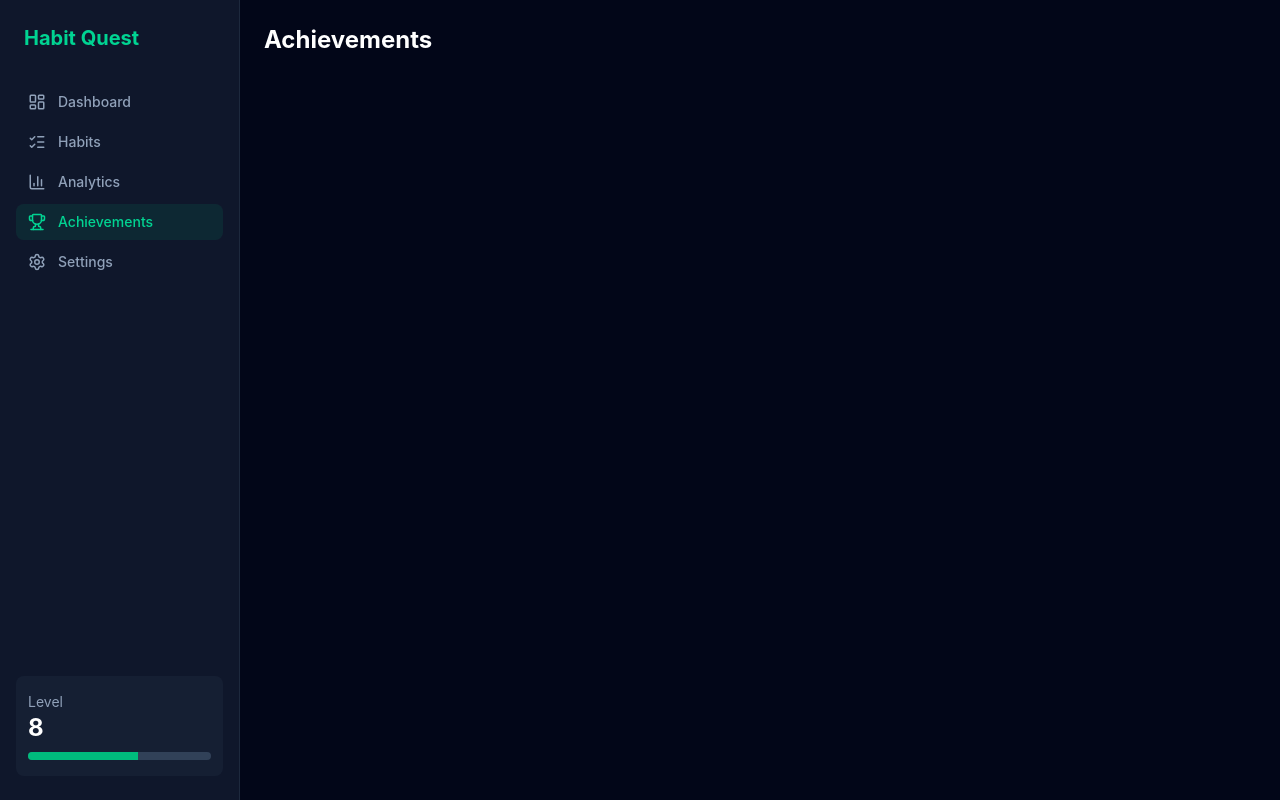
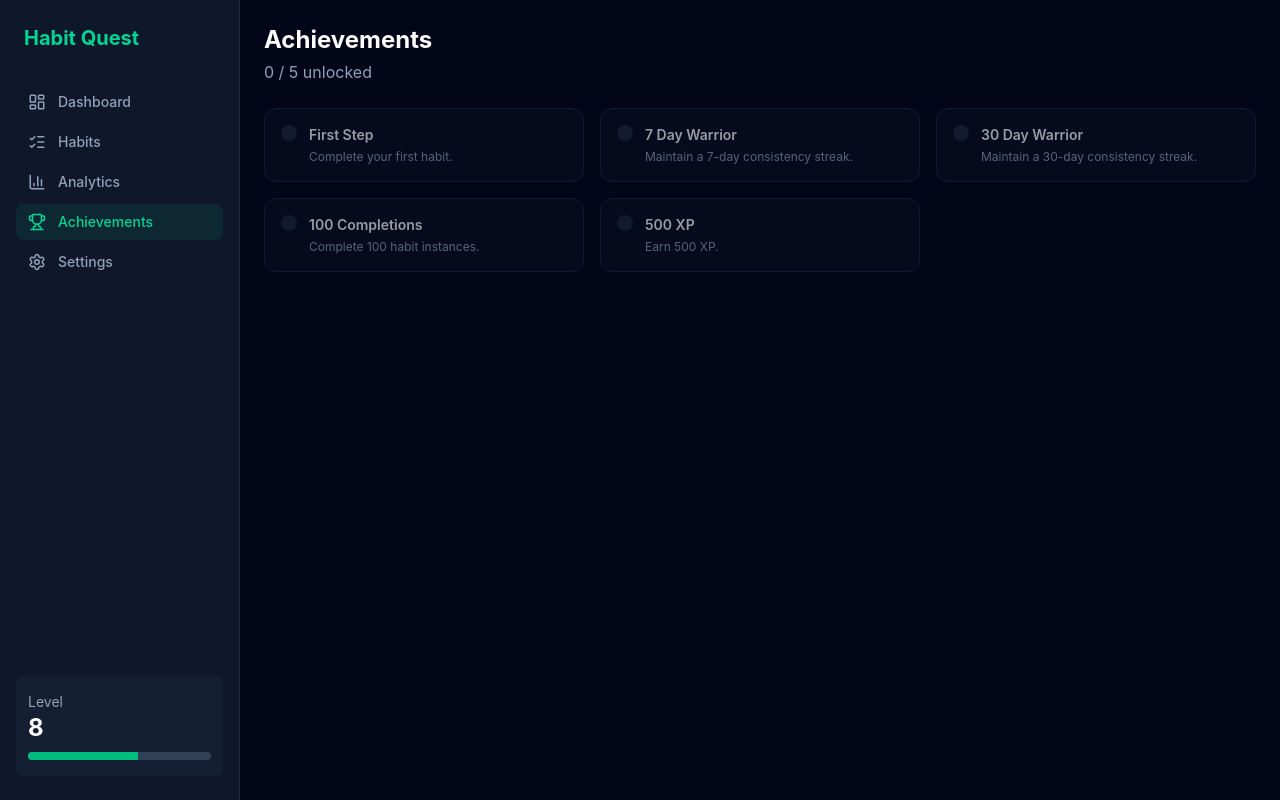
Before and after one commit to Dewesh10/habit-quest, a React (Vite) app: page /achievements in a window 1280 px wide. Built offline with nearby package versions, Linux system fonts and the light colour scheme.

Commit message:
Add Phase 10 achievements engine and page with unlock tracking

```diff
--- /dev/null
+++ b/src/data/achievementDefs.ts
@@ -0,0 +1,41 @@
+import type { Achievement } from "../types"
+
+// The master list of achievements. unlockedAt starts as null for everyone;
+// useAchievements checks criteria and fills this in as they're earned.
+export const achievementDefs: Omit<Achievement, "unlockedAt">[] = [
+  {
+    id: "first-step",
+    name: "First Step",
+    description: "Complete your first habit.",
+    icon: "footprints",
+    criteria: { type: "firstCompletion", target: 1 },
+  },
+  {
+    id: "seven-day-warrior",
+    name: "7 Day Warrior",
+    description: "Maintain a 7-day consistency streak.",
+    icon: "flame",
+    criteria: { type: "streak", target: 7 },
+  },
+  {
+    id: "thirty-day-warrior",
+    name: "30 Day Warrior",
+    description: "Maintain a 30-day consistency streak.",
+    icon: "flame",
+    criteria: { type: "streak", target: 30 },
+  },
+  {
+    id: "hundred-completions",
+    name: "100 Completions",
+    description: "Complete 100 habit instances.",
+    icon: "check-check",
+    criteria: { type: "totalCompletions", target: 100 },
+  },
+  {
+    id: "five-hundred-xp",
+    name: "500 XP",
+    description: "Earn 500 XP.",
+    icon: "star",
+    criteria: { type: "totalXP", target: 500 },
+  },
+]
--- /dev/null
+++ b/src/hooks/useAchievements.ts
@@ -0,0 +1,74 @@
+import { useEffect, useState, useCallback } from "react"
+import type { Habit, Completion, Achievement } from "../types"
+import { storageService } from "../services/storageService"
+import { achievementDefs } from "../data/achievementDefs"
+import {
+  calculateCurrentStreak,
+  calculateTotalCompleted,
+  calculateXP,
+} from "../utils/stats"
+
+function checkCriteria(
+  def: (typeof achievementDefs)[number],
+  habits: Habit[],
+  completions: Completion[]
+): boolean {
+  switch (def.criteria.type) {
+    case "firstCompletion":
+      return calculateTotalCompleted(completions) >= def.criteria.target
+    case "streak":
+      return calculateCurrentStreak(habits, completions) >= def.criteria.target
+    case "totalCompletions":
+      return calculateTotalCompleted(completions) >= def.criteria.target
+    case "totalXP":
+      return calculateXP(habits, completions) >= def.criteria.target
+    default:
+      // perfectWeek, perfectMonth, habitCompletions: not wired up yet
+      return false
+  }
+}
+
+export function useAchievements(habits: Habit[], completions: Completion[]) {
+  const [achievements, setAchievements] = useState<Achievement[]>([])
+  const [loaded, setLoaded] = useState(false)
+  const [newlyUnlocked, setNewlyUnlocked] = useState<Achievement | null>(null)
+
+  useEffect(() => {
+    const stored = storageService.getAchievements()
+    // Seed any achievement defs that don't exist in storage yet.
+    const seeded: Achievement[] = achievementDefs.map((def) => {
+      const existing = stored.find((a) => a.id === def.id)
+      return existing ?? { ...def, unlockedAt: null }
+    })
+    setAchievements(seeded)
+    setLoaded(true)
+  }, [])
+
+  useEffect(() => {
+    if (!loaded || habits.length === 0) return
+
+    let changed = false
+    const next = achievements.map((a) => {
+      if (a.unlockedAt) return a
+      const def = achievementDefs.find((d) => d.id === a.id)
+      if (!def) return a
+      if (checkCriteria(def, habits, completions)) {
+        changed = true
+        const unlocked = { ...a, unlockedAt: new Date().toISOString() }
+        setNewlyUnlocked(unlocked)
+        return unlocked
+      }
+      return a
+    })
+
+    if (changed) {
+      setAchievements(next)
+      storageService.saveAchievements(next)
+    }
+    // eslint-disable-next-line react-hooks/exhaustive-deps
+  }, [completions, habits, loaded])
+
+  const clearNewlyUnlocked = useCallback(() => setNewlyUnlocked(null), [])
+
+  return { achievements, loaded, newlyUnlocked, clearNewlyUnlocked }
+}
--- a/src/pages/Achievements/Achievements.tsx
+++ b/src/pages/Achievements/Achievements.tsx
@@ -1,3 +1,80 @@
+import { icons } from "lucide-react"
+import { useHabits } from "../../hooks/useHabits"
+import { useCompletions } from "../../hooks/useCompletions"
+import { useAchievements } from "../../hooks/useAchievements"
+
+function AchievementIcon({ name, className }: { name: string; className?: string }) {
+  const Icon = icons[name as keyof typeof icons]
+  if (!Icon) return null
+  return <Icon className={className} />
+}
+
 export default function Achievements() {
-  return <h1 className="text-2xl font-bold text-white">Achievements</h1>
+  const { habits, loaded: habitsLoaded } = useHabits()
+  const { completions, loaded: completionsLoaded } = useCompletions()
+  const { achievements, loaded: achievementsLoaded } = useAchievements(
+    habits,
+    completions
+  )
+
+  if (!habitsLoaded || !completionsLoaded || !achievementsLoaded) {
+    return <p className="text-slate-400">Loading...</p>
+  }
+
+  const unlockedCount = achievements.filter((a) => a.unlockedAt).length
+
+  return (
+    <div>
+      <h1 className="text-2xl font-bold text-white mb-1">Achievements</h1>
+      <p className="text-slate-400 mb-6">
+        {unlockedCount} / {achievements.length} unlocked
+      </p>
+
+      {achievements.length === 0 ? (
+        <p className="text-slate-400">
+          Complete habits to unlock achievements.
+        </p>
+      ) : (
+        <div className="grid grid-cols-1 sm:grid-cols-2 lg:grid-cols-3 gap-4">
+          {achievements.map((a) => {
+            const unlocked = !!a.unlockedAt
+            return (
+              <div
+                key={a.id}
+                className={`rounded-xl p-4 border flex items-start gap-3 ${
+                  unlocked
+                    ? "bg-slate-900 border-emerald-800"
+                    : "bg-slate-900/50 border-slate-800 opacity-60"
+                }`}
+              >
+                <div
+                  className={`p-2 rounded-lg ${
+                    unlocked ? "bg-emerald-500/10" : "bg-slate-800"
+                  }`}
+                >
+                  <AchievementIcon
+                    name={a.icon}
+                    className={`w-5 h-5 ${
+                      unlocked ? "text-emerald-400" : "text-slate-500"
+                    }`}
+                  />
+                </div>
+                <div>
+                  <p className="text-white font-semibold text-sm">{a.name}</p>
+                  <p className="text-slate-400 text-xs mt-1">
+                    {a.description}
+                  </p>
+                  {unlocked && (
+                    <p className="text-emerald-500 text-xs mt-2">
+                      Unlocked {new Date(a.unlockedAt!).toLocaleDateString()}
+                    </p>
+                  )}
+                </div>
+              </div>
+            )
+          })}
+        </div>
+      )}
+    </div>
+  )
 }
```
